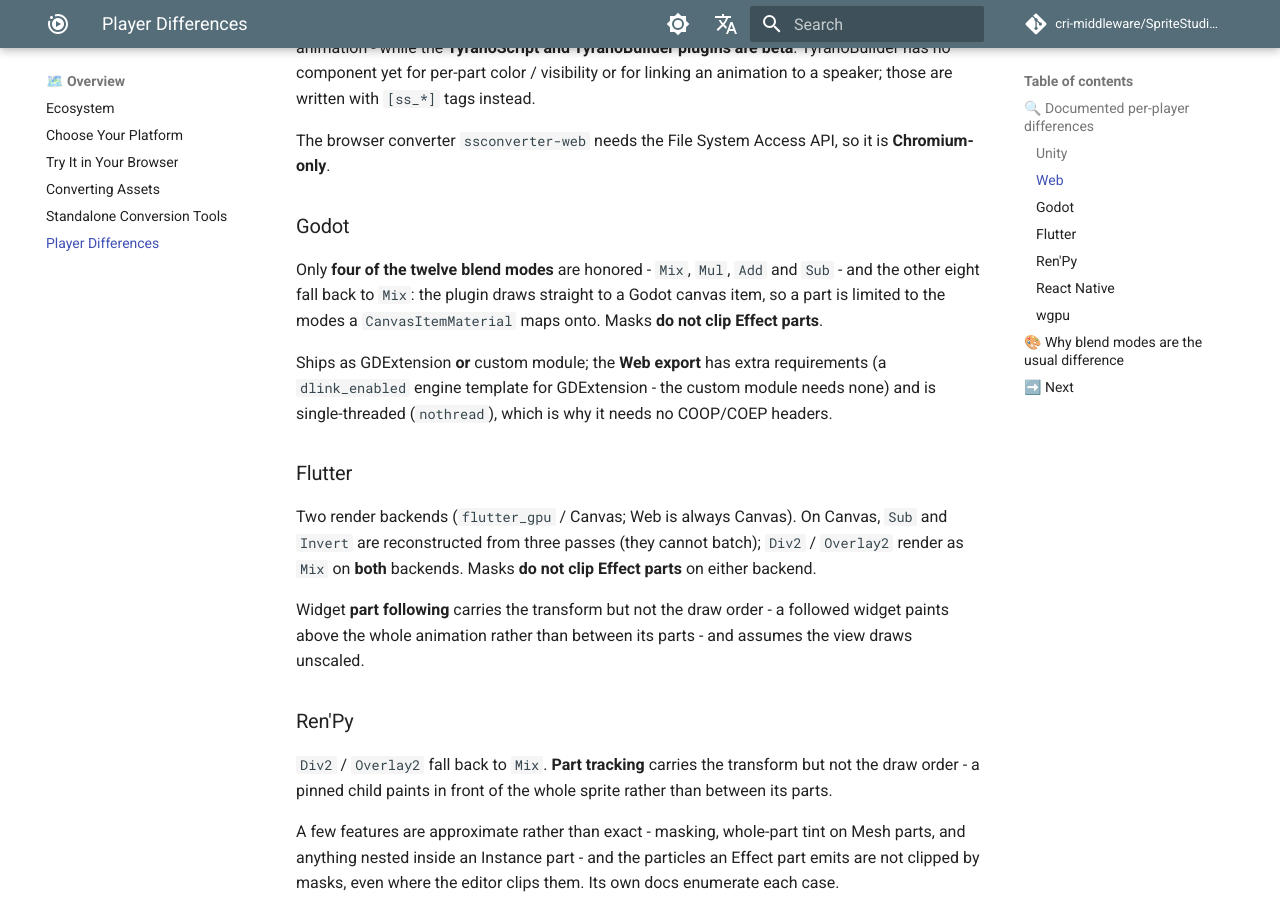
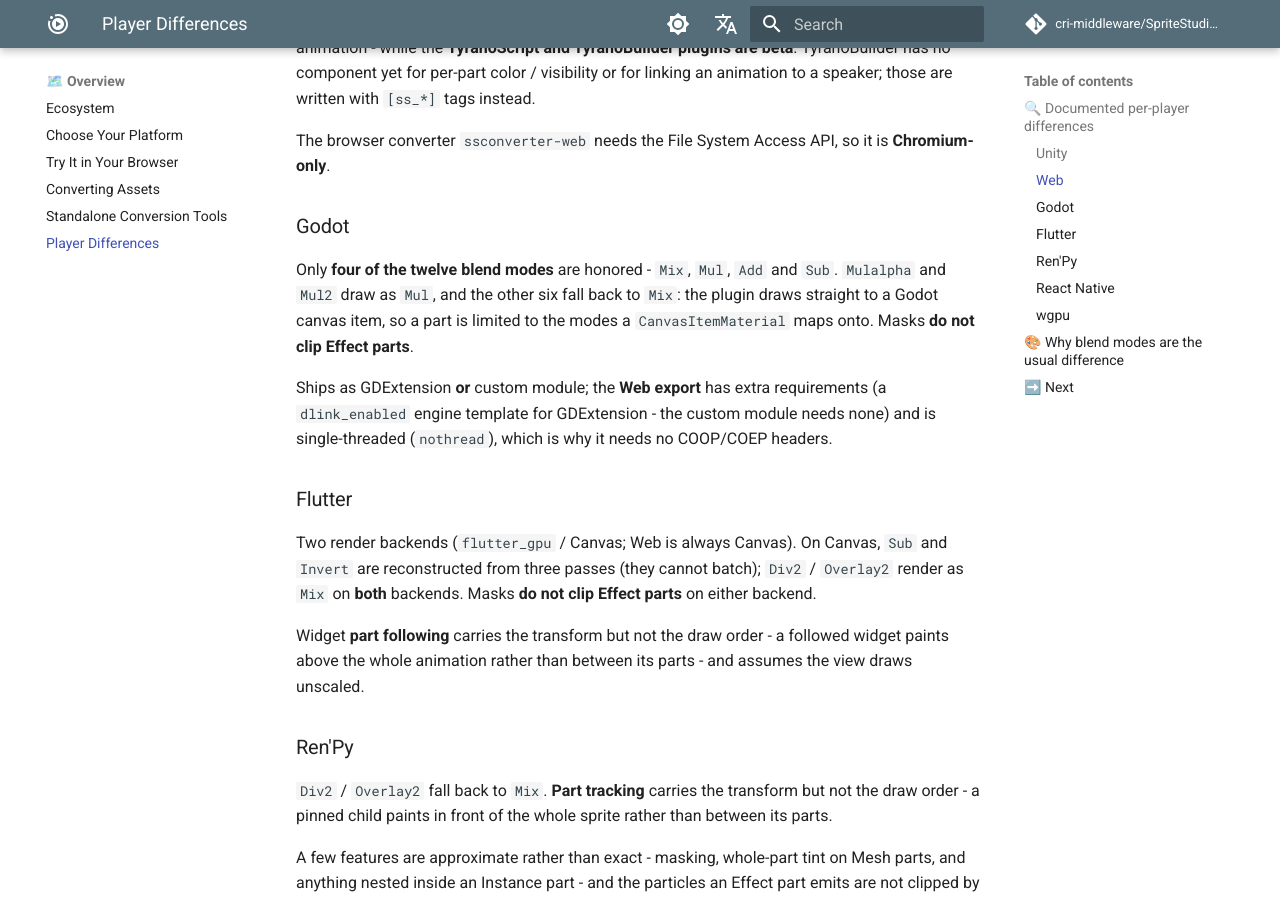
Before and after one commit to cri-middleware/SpriteStudio-Docs, an MkDocs documentation site: the page built from docs/en/overview/player-differences.md, in a window 1280 px wide and 900 px high, scrolled down 1484 px. Built offline with MkDocs 1.6.1 and Material for MkDocs 9.7.7, drawn with Linux system fonts in a browser that asks for light colours; comment, search, counter and statistics services are not loaded.

Commit message:
docs: Godot draws Mulalpha and Mul2 as Mul, so six modes fall back to Mix, not eight
player-differences.md said the other eight blend modes fall back to Mix. The
plugin maps Mulalpha and Mul2 onto Mul (gpu_blend_for in ss_internal_player.cpp),
and only Screen, Exclusion, Invert, Div2, Screen2 and Overlay2 fall back to Mix.
The Player's own limitations page already says so. English and Japanese both.

```diff
--- a/docs/en/overview/player-differences.md
+++ b/docs/en/overview/player-differences.md
@@ -59,9 +59,10 @@ The browser converter `ssconverter-web` needs the File System Access API, so it
 
 ### Godot
 
-Only **four of the twelve blend modes** are honored - `Mix`, `Mul`, `Add` and `Sub` - and the
-other eight fall back to `Mix`: the plugin draws straight to a Godot canvas item, so a part is
-limited to the modes a `CanvasItemMaterial` maps onto. Masks **do not clip Effect parts**.
+Only **four of the twelve blend modes** are honored - `Mix`, `Mul`, `Add` and `Sub`. `Mulalpha`
+and `Mul2` draw as `Mul`, and the other six fall back to `Mix`: the plugin draws straight to a
+Godot canvas item, so a part is limited to the modes a `CanvasItemMaterial` maps onto. Masks
+**do not clip Effect parts**.
 
 Ships as GDExtension **or** custom module; the **Web export** has extra requirements (a
 `dlink_enabled` engine template for GDExtension - the custom module needs none) and is
```
Also changed, not shown: docs/ja/overview/player-differences.md (+1 -1 lines).
